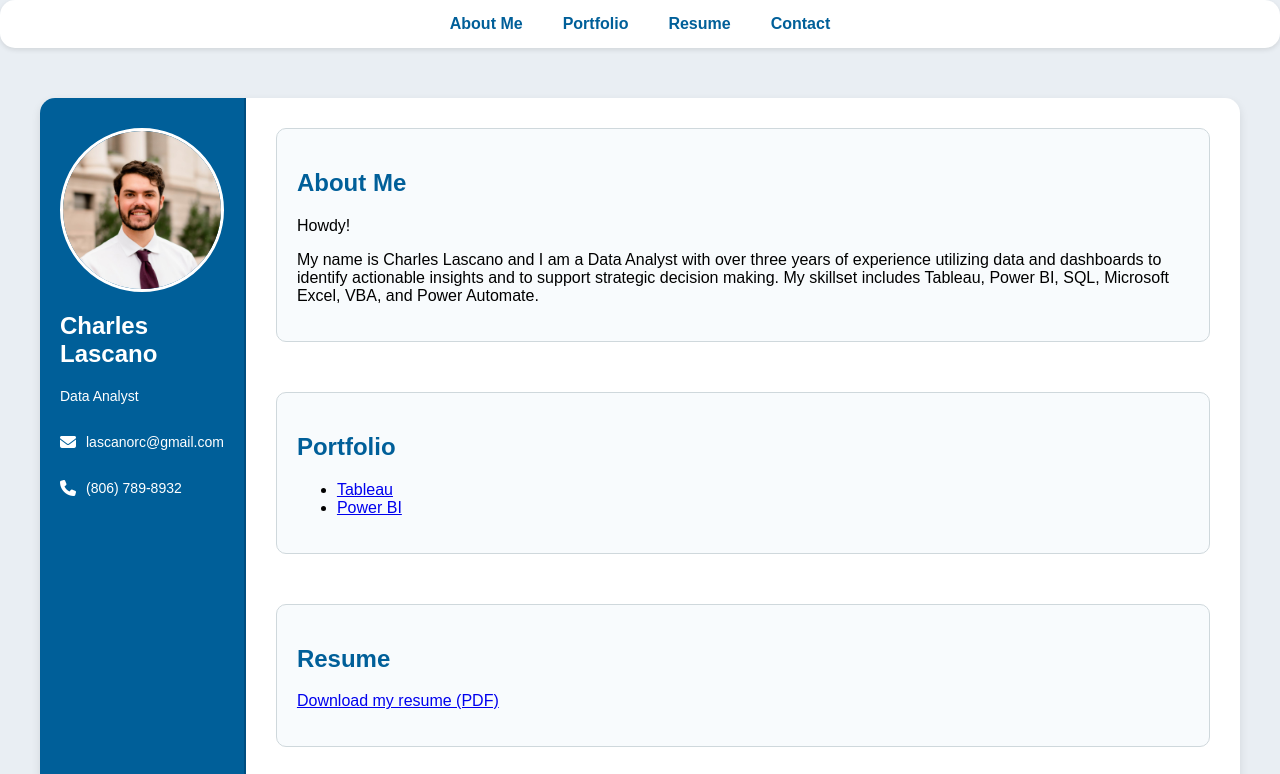
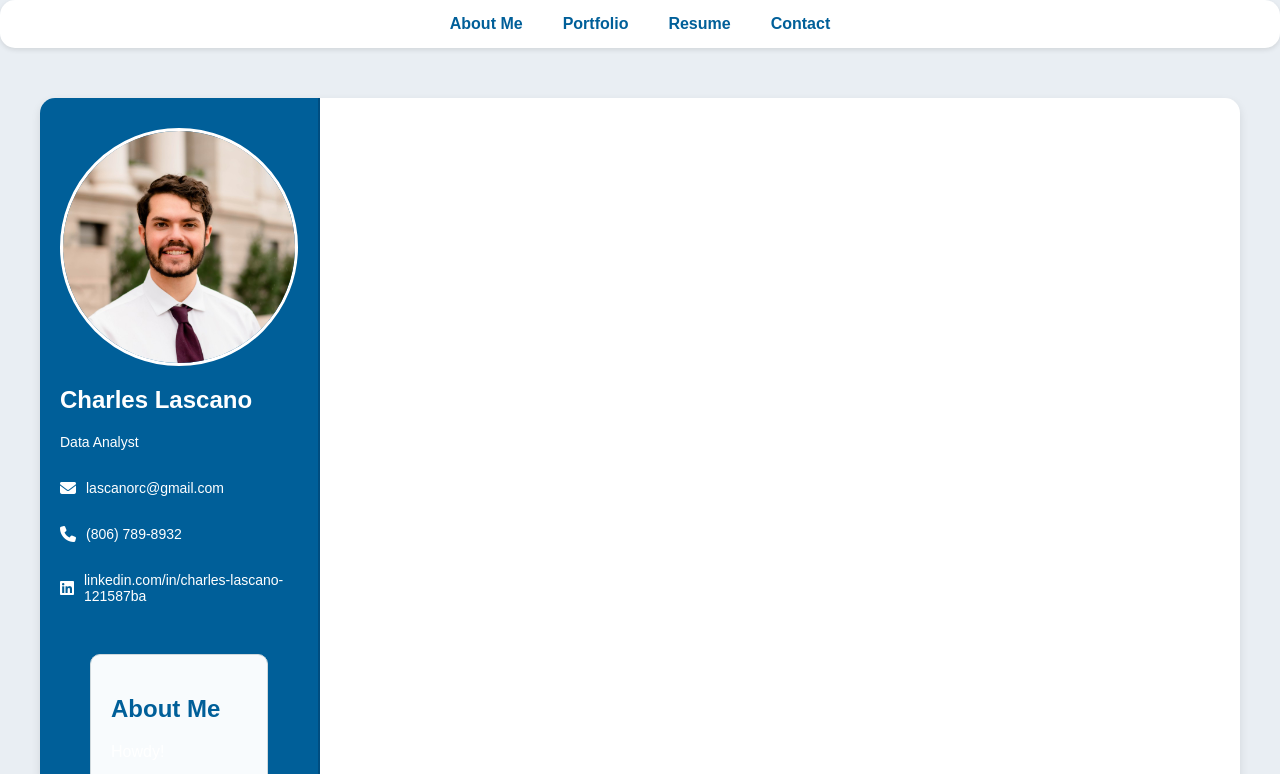
Before and after one commit to rclascano14/rclascano14.github.io, a plain HTML site: page index.html in a window 1280 px wide. Shown: the top 774 px of the page. Drawn offline with Linux system fonts and the light colour scheme.

Commit message:
Update index.html

```diff
--- a/index.html
+++ b/index.html
@@ -144,6 +144,12 @@
         <i class="fas fa-phone"></i>
         <span>(806) 789-8932</span>
       </div>
+
+    <div class="contact-item">
+      <i class="fab fa-linkedin"></i>
+      <a href="https://linkedin.com/in/charles-lascano-121587ba" target="_blank" style="color: white; text-decoration: none;">
+    linkedin.com/in/charles-lascano-121587ba
+    </a>
     </div>
 
     <!-- Main Content -->
```
